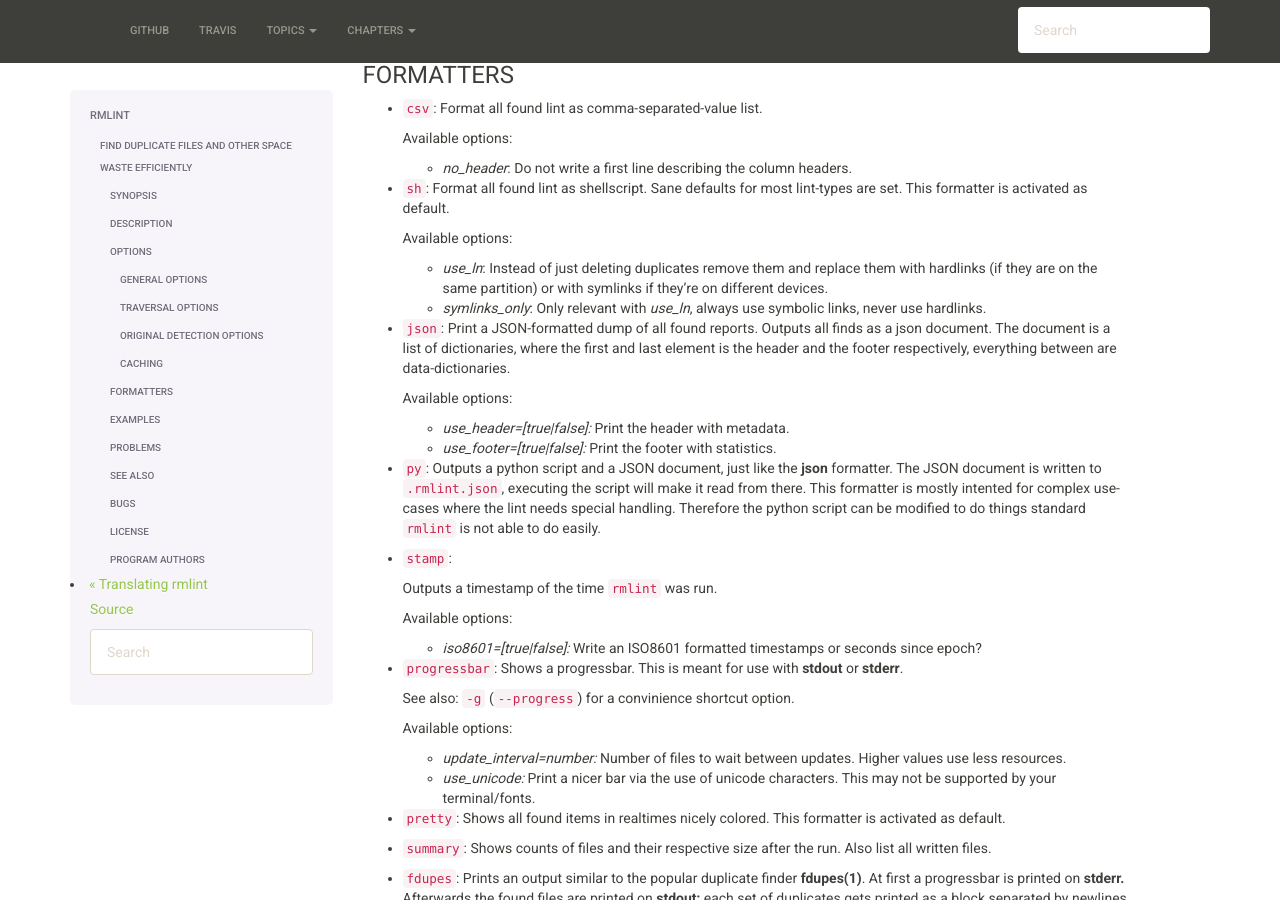
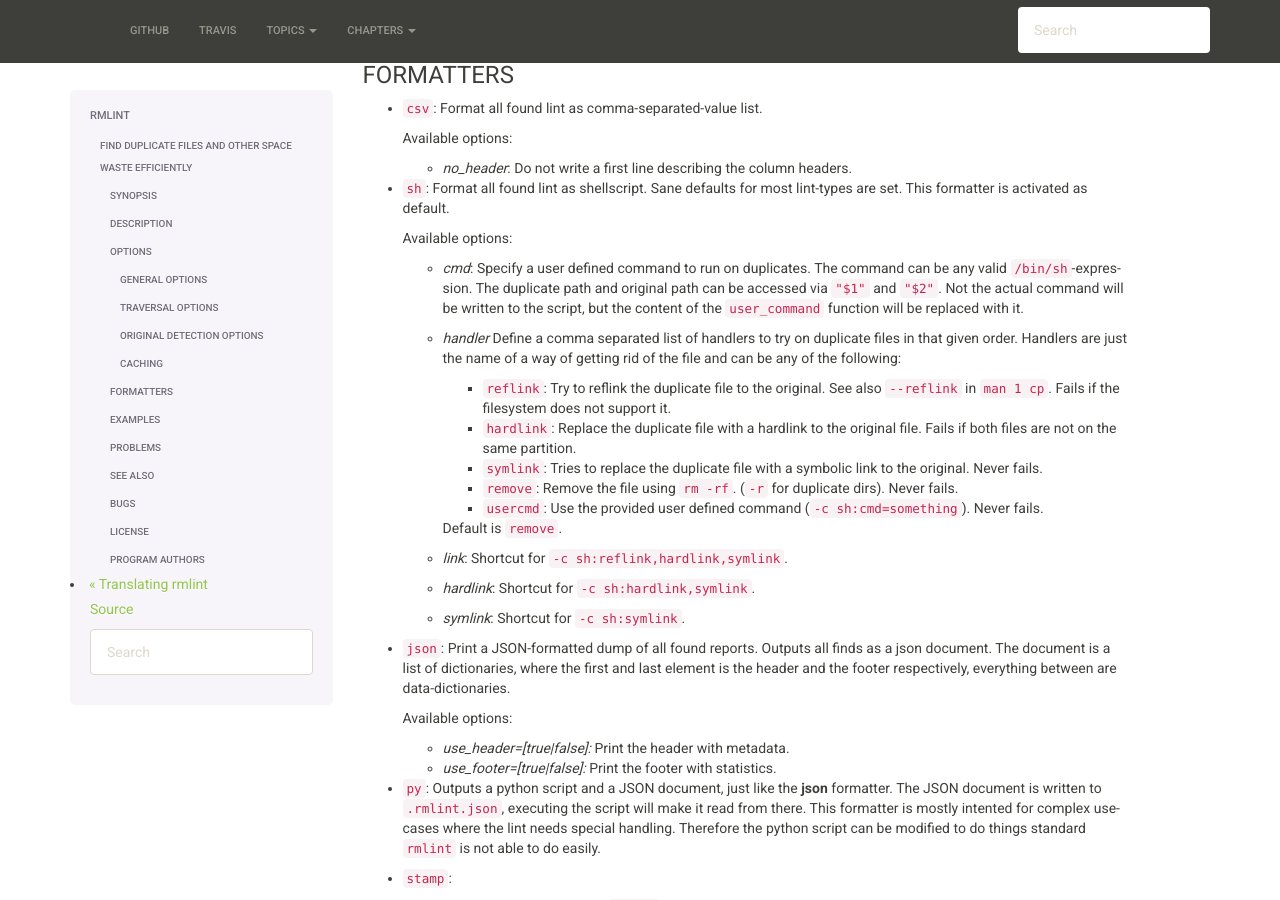
Before and after one commit to sahib/rmlint, a Sphinx documentation site: the page built from docs/rmlint.1.rst, in a window 1280 px wide and 900 px high, scrolled down 4975 px. Built offline with Sphinx 7.4.7, drawn with Linux system fonts in a browser that asks for light colours.

Commit message:
sh: add some documentation; make sh:handler more powerful.

```diff
--- a/docs/rmlint.1.rst
+++ b/docs/rmlint.1.rst
@@ -390,11 +390,33 @@ FORMATTERS
 
   Available options:
 
-  * *use_ln*: Instead of just deleting duplicates remove them and replace them
-    with hardlinks (if they are on the same partition) or with symlinks if
-    they're on different devices.
-  * *symlinks_only*: Only relevant with *use_ln*, always use symbolic links,
-    never use hardlinks.
+  * *cmd*: Specify a user defined command to run on duplicates.
+    The command can be any valid ``/bin/sh``-expression. The duplicate
+    path and original path can be accessed via ``"$1"`` and ``"$2"``.
+    Not the actual command will be written to the script, but the content
+    of the ``user_command`` function will be replaced with it.
+
+  * *handler* Define a comma separated list of handlers to try on duplicate
+    files in that given order. Handlers are just the name of a way of getting
+    rid of the file and can be any of the following:
+
+    * ``reflink``: Try to reflink the duplicate file to the original. See also
+      ``--reflink`` in ``man 1 cp``. Fails if the filesystem does not support
+      it.
+    * ``hardlink``: Replace the duplicate file with a hardlink to the original
+      file. Fails if both files are not on the same partition.
+    * ``symlink``: Tries to replace the duplicate file with a symbolic link to
+      the original. Never fails.
+    * ``remove``: Remove the file using ``rm -rf``. (``-r`` for duplicate dirs).
+      Never fails.
+    * ``usercmd``: Use the provided user defined command (``-c
+      sh:cmd=something``). Never fails.
+
+    Default is ``remove``.
+
+  * *link*: Shortcut for ``-c sh:reflink,hardlink,symlink``.
+  * *hardlink*: Shortcut for ``-c sh:hardlink,symlink``.
+  * *symlink*: Shortcut for ``-c sh:symlink``.
 
 * ``json``: Print a JSON-formatted dump of all found reports.
   Outputs all finds as a json document. The document is a list of dictionaries,
```
Also changed, not shown: docs/tutorial.rst (+22 -10 lines), 2 other files.
